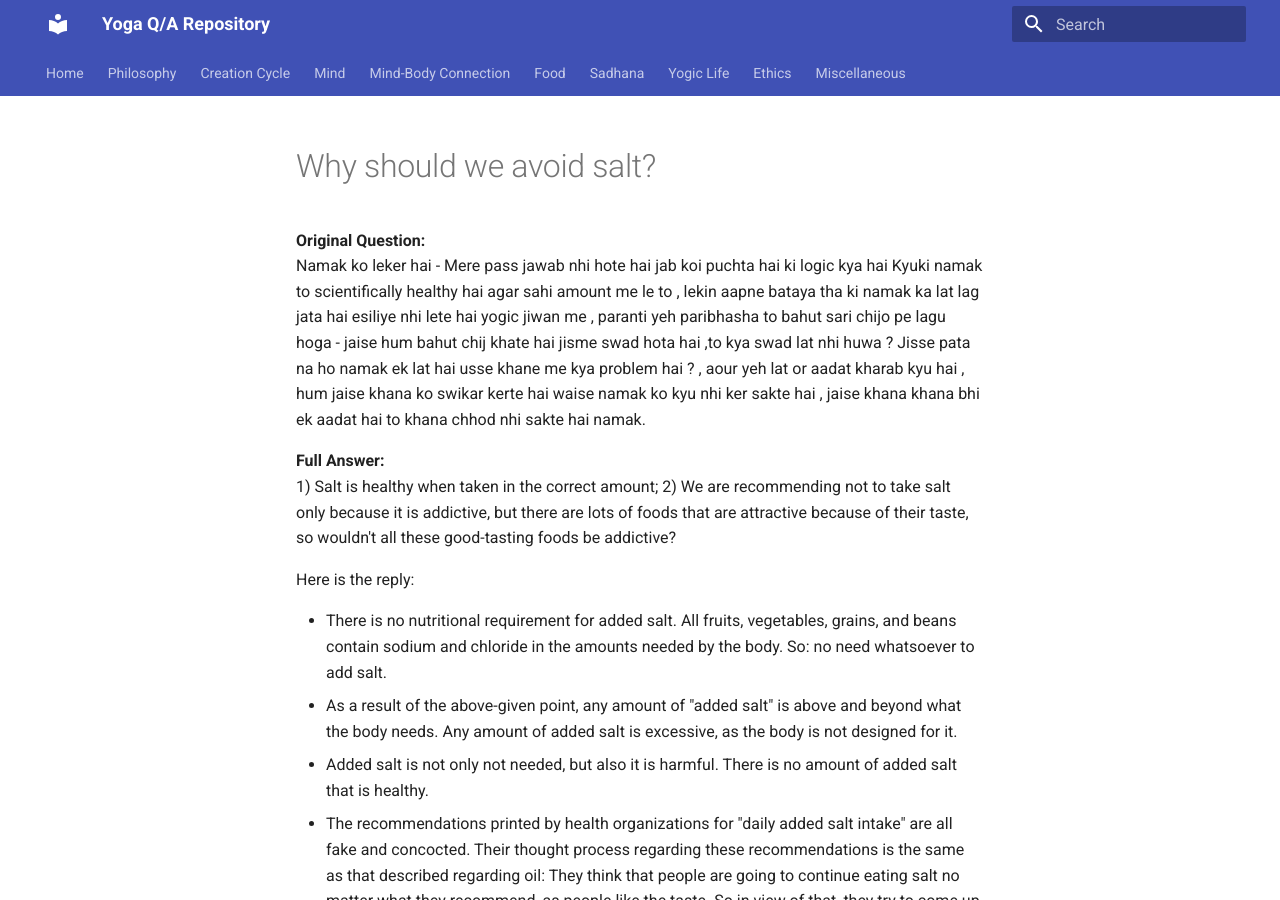
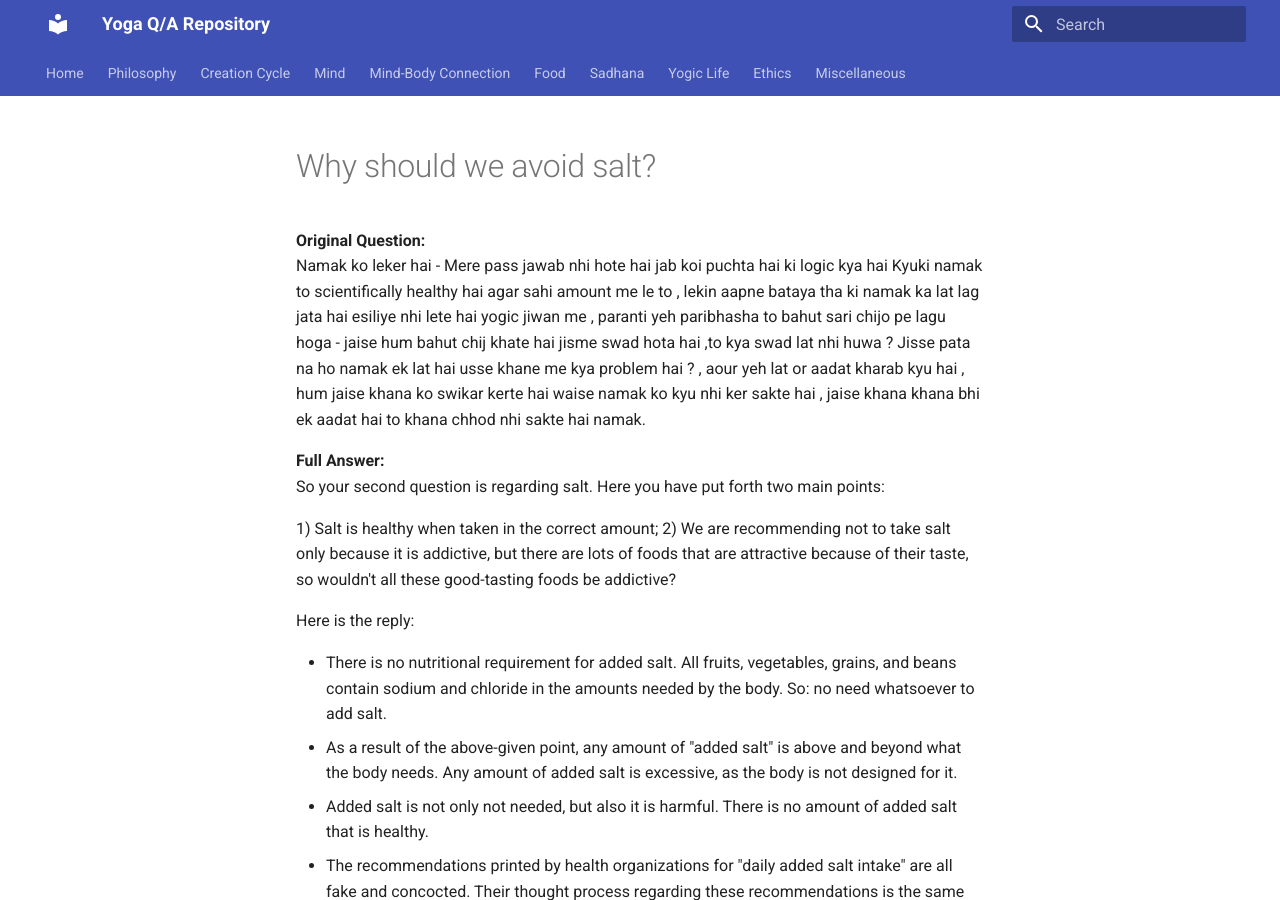
Before and after one commit to yogiclife/yoga-qa, an MkDocs documentation site: the page built from docs/food/why-should-we-avoid-salt-20260628-140843.md, in a window 1280 px wide and 900 px high. Built offline with MkDocs 1.6.1 and Material for MkDocs 9.7.7, drawn with Linux system fonts in a browser that asks for light colours.

Commit message:
Update why-should-we-avoid-salt-20260628-140843.md

```diff
--- a/docs/food/why-should-we-avoid-salt-20260628-140843.md
+++ b/docs/food/why-should-we-avoid-salt-20260628-140843.md
@@ -9,6 +9,8 @@ contributor: "ashok0srinivasan@gmail.com"
 Namak ko leker hai - Mere pass jawab nhi hote hai jab koi puchta hai ki logic kya hai  Kyuki namak to scientifically healthy hai agar sahi amount me le to , lekin aapne bataya tha ki namak ka lat lag jata hai esiliye nhi lete hai yogic jiwan me , paranti yeh paribhasha to bahut sari chijo pe lagu hoga - jaise hum bahut chij khate hai jisme swad hota hai ,to kya swad lat nhi huwa ? Jisse pata na ho namak ek lat hai usse khane me kya problem hai ? , aour yeh lat or aadat kharab kyu hai , hum jaise khana ko swikar kerte hai waise namak ko kyu nhi ker sakte hai , jaise khana khana  bhi ek aadat hai to khana chhod nhi sakte hai namak.
 
 **Full Answer:**
+So your second question is regarding salt. Here you have put forth two main points:
+
 1) Salt is healthy when taken in the correct amount;
 2) We are recommending not to take salt only because it is addictive, but there are lots of foods that are attractive because of their taste, so wouldn't all these good-tasting foods be addictive?
 
```
